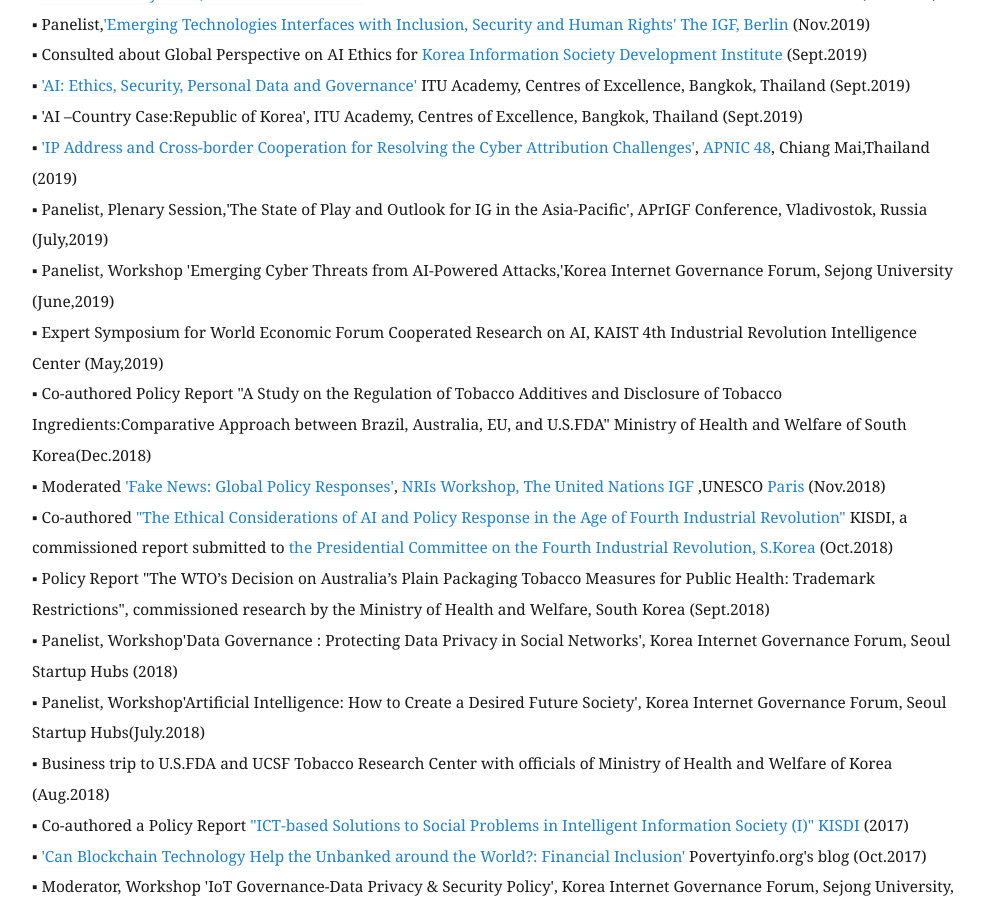
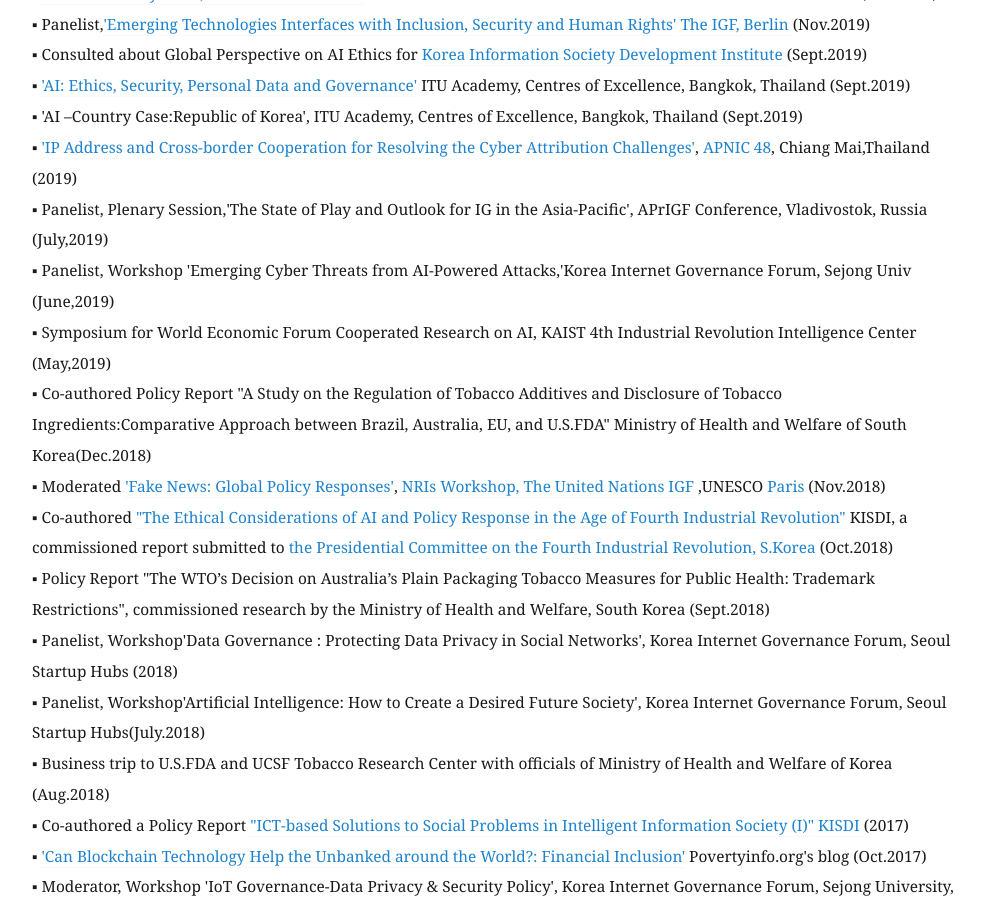
Before and after one commit to eunchangchoi/eunchangchoi.github.io, a Jekyll site: the page built from index.md, in a window 1280 px wide and 900 px high, scrolled down 7597 px. Shown: the whole window, without its empty margins (68-1052 px from the left). Built offline with Jekyll 4.4.1, drawn with Linux system fonts in a browser that asks for light colours.

Commit message:
Update index.md

```diff
--- a/index.md
+++ b/index.md
@@ -172,8 +172,8 @@
 ▪ 'AI –Country Case:Republic of Korea', ITU Academy, Centres of Excellence, Bangkok, Thailand (Sept.2019)<br>
 ▪ <a href="https://youtu.be/uRsC_ypHGCg?t=1348">'IP Address and Cross-border Cooperation for Resolving the Cyber Attribution Challenges'</a>, <a href="https://conference.apnic.net/48/program/schedule/#/day/6/cooperation-sig"> APNIC 48</a>, Chiang Mai,Thailand (2019) <br>
 ▪ Panelist, Plenary Session,'The State of Play and Outlook for IG in the Asia-Pacific', APrIGF Conference, Vladivostok, Russia (July,2019)<br>
-▪ Panelist, Workshop 'Emerging Cyber Threats from AI-Powered Attacks,'Korea Internet Governance Forum, Sejong University (June,2019) <br>
-▪ Expert Symposium for World Economic Forum Cooperated Research on AI, KAIST 4th Industrial Revolution Intelligence Center (May,2019) <br>
+▪ Panelist, Workshop 'Emerging Cyber Threats from AI-Powered Attacks,'Korea Internet Governance Forum, Sejong Univ (June,2019) <br>
+▪ Symposium for World Economic Forum Cooperated Research on AI, KAIST 4th Industrial Revolution Intelligence Center (May,2019) <br>
 ▪ Co-authored Policy Report "A Study on the Regulation of Tobacco Additives and Disclosure of Tobacco Ingredients:Comparative Approach between Brazil, Australia, EU, and U.S.FDA" Ministry of Health and Welfare of South Korea(Dec.2018) <br>
 ▪ Moderated <a href="https://www.youtube.com/watch?v=quo1DLyitf8&feature=youtu.be&t=1004">'Fake News: Global Policy Responses'</a>, <a href="https://www.intgovforum.org/en/content/igf-2018-day-2-salle-xii-nri-session-on-fakenews"> NRIs Workshop, The United Nations IGF </a>,UNESCO <a href="https://igf2018.fr/"> Paris </a>(Nov.2018) <br>
 ▪ Co-authored <a href="https://bit.ly/3qgZ63S">"The Ethical Considerations of AI and Policy Response in the Age of Fourth Industrial Revolution"</a> KISDI,  a commissioned report submitted to <a href="https://policy.nl.go.kr/cmmn/FileDown.do?atchFileId=221994&fileSn=63436">the Presidential Committee on the Fourth Industrial Revolution, S.Korea</a> (Oct.2018) <br>
```
